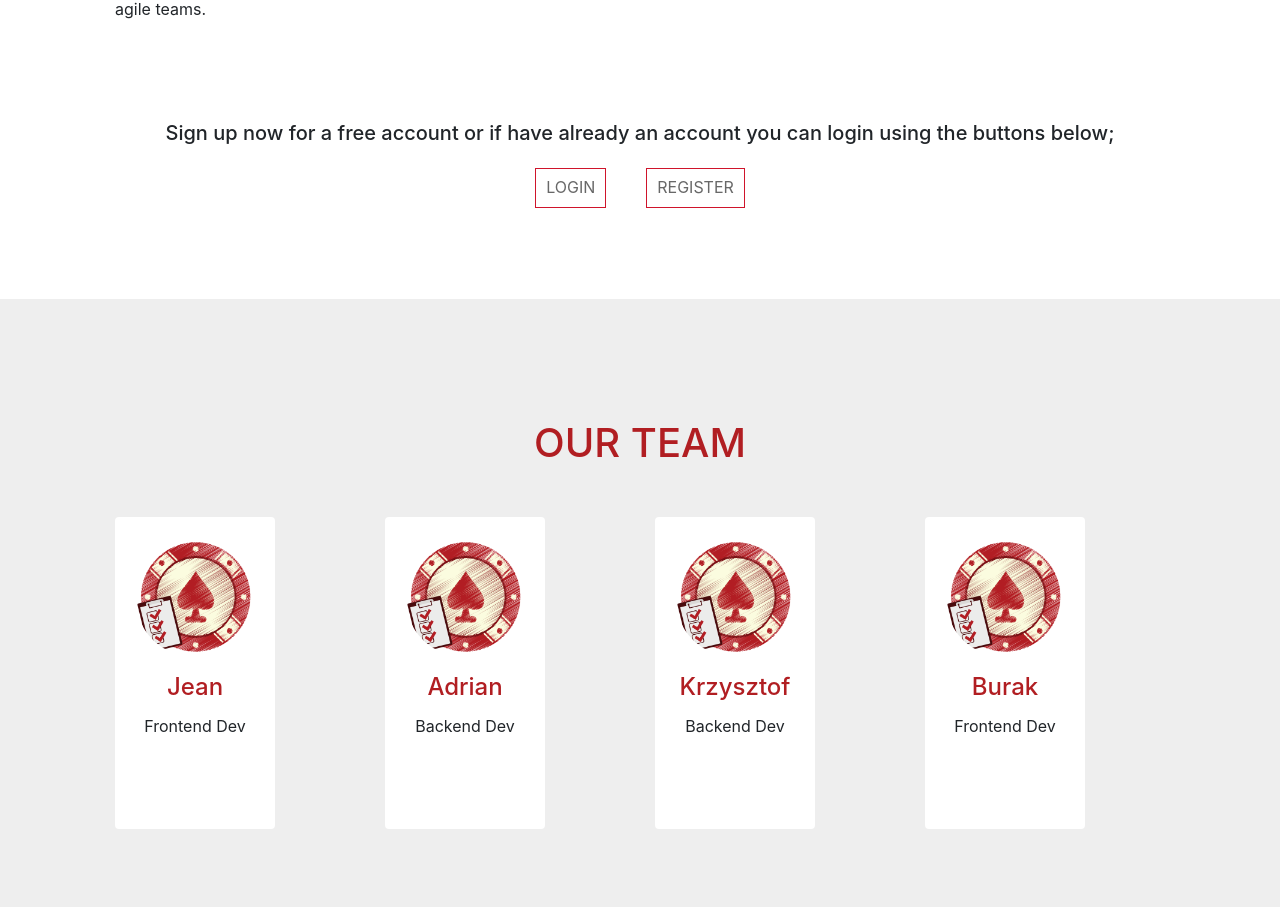
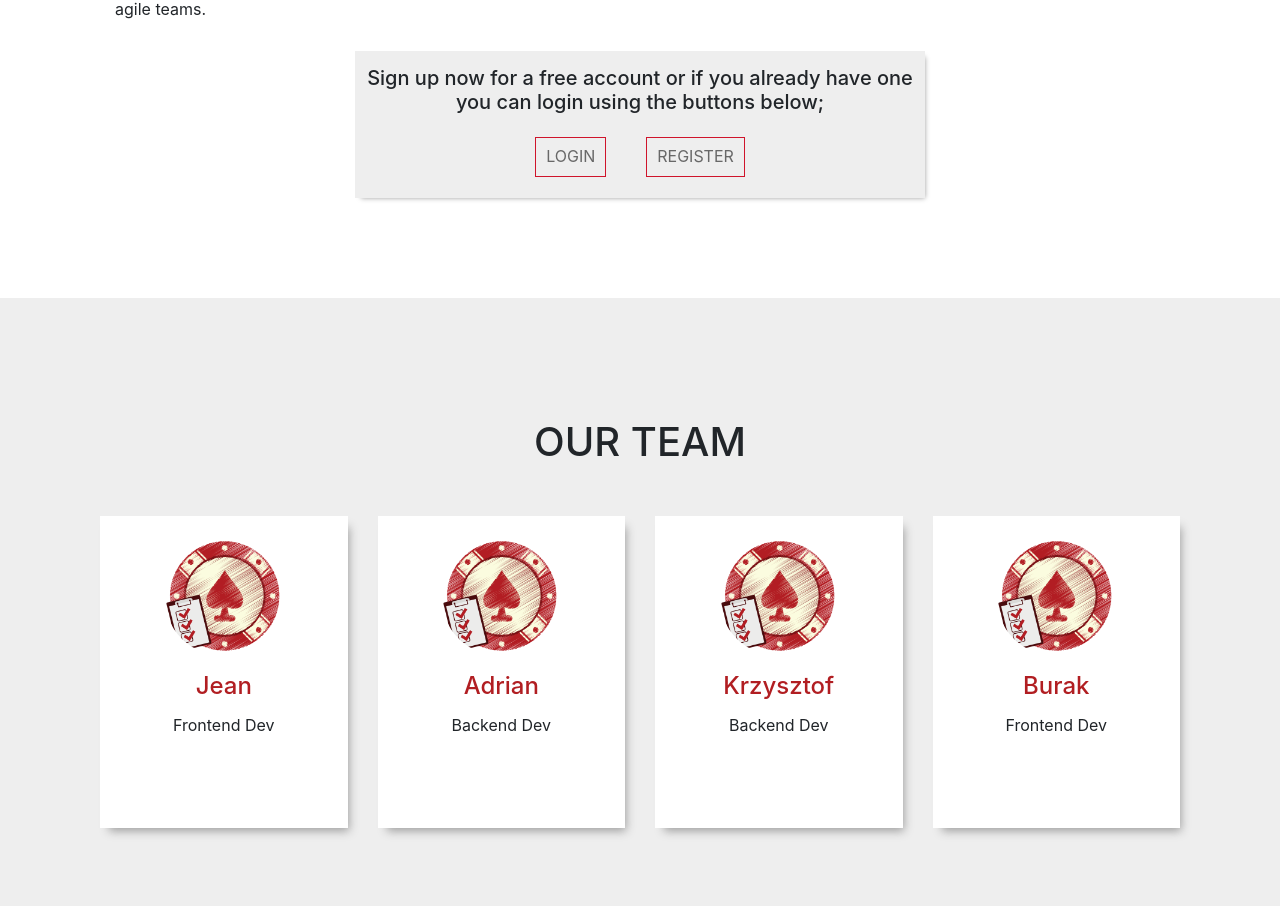
Before and after one commit to jeankhechfe/planning-poker-ui, a Vue app: page / in a window 1280 px wide. Shown: the part 359-1266 px from the top of the page. Built offline with nearby package versions, Linux system fonts and the light colour scheme.

Commit message:
edit style

```diff
--- a/src/components/OurTeam.vue
+++ b/src/components/OurTeam.vue
@@ -2,10 +2,10 @@
   <section id="team" class="pb-5">
     <div class="container">
       <h5 class="section-title h1">OUR TEAM</h5>
-      <div class="container" style="display:flex">
-        <div
+      <div class="container">
+        <div class="row">
+          <div
           class="col-xs-12 col-sm-6 col-md-3"
-          style="display:flex"
           v-for="teamMember in teamMembers"
           v-bind:key="teamMember.id"
         >
@@ -24,7 +24,7 @@
               </div>
               <div class="backside">
                 <div class="card">
-                  <div class="card-body text-center mt-4">
+                  <div class="card-body text-center">
                     <h4 class="card-title">{{ teamMember.name }}</h4>
                     <p class="card-text">{{teamMember.detailed_title}}</p>
                   </div>
@@ -32,6 +32,7 @@
               </div>
             </div>
           </div>
+        </div>
         </div>
       </div>
     </div>
@@ -80,27 +81,12 @@ export default {
   margin-top: 100px;
 }
 
-.btn-primary:hover,
-.btn-primary:focus {
-  background-color: #b11e22;
-  border-color: #b11e22;
-  box-shadow: none;
-  outline: none;
-}
-
-.btn-primary {
-  color: #fff;
-  background-color: #b11e22;
-  border-color: #b11e22;
-}
-
 section {
   padding: 120px 0;
 }
 
 section .section-title {
   text-align: center;
-  color: #b11e22;
   margin-bottom: 50px;
   text-transform: uppercase;
 }
@@ -108,6 +94,7 @@ section .section-title {
 #team .card {
   border: none;
   background: #ffffff;
+  border-radius: 0;
 }
 
 .image-flip:hover .backside,
@@ -117,7 +104,6 @@ section .section-title {
   -o-transform: rotateY(0deg);
   -ms-transform: rotateY(0deg);
   transform: rotateY(0deg);
-  border-radius: 0.25rem;
 }
 
 .image-flip:hover .frontside,
@@ -147,12 +133,16 @@ section .section-title {
   -ms-transform: rotateY(0deg);
   z-index: 2;
   margin-bottom: 30px;
+  -webkit-box-shadow: 5px 7px 9px -4px rgb(158, 158, 158);
+  -moz-box-shadow: 5px 7px 9px -4px rgb(158, 158, 158);
+  box-shadow: 5px 7px 9px -4px rgb(158, 158, 158);
 }
 
 .backside {
   position: absolute;
   top: 0;
   left: 0;
+  right: 0;
   background: white;
   -webkit-transform: rotateY(-180deg);
   -moz-transform: rotateY(-180deg);
--- a/src/components/RegisterAndLoginBtns.vue
+++ b/src/components/RegisterAndLoginBtns.vue
@@ -1,10 +1,14 @@
 <template>
-  <div class="container" style="margin-top:100px">
+  <div class="container">
     <div class="text-center">
-      <h5>Sign up now for a free account or if have already an account you can login using the buttons below;</h5>
-      <div style="margin-top:30px">
-        <router-link class="primary-btn" :to="{ name: 'Login' }">Login</router-link>
-        <router-link class="primary-btn" :to="{ name: 'Register' }">Register</router-link>
+      <div class="row">
+        <div class="col-md-6 offset-md-3">
+          <h5>Sign up now for a free account or if you already have one you can login using the buttons below;</h5>
+          <div style="margin-top:30px">
+            <router-link class="primary-btn" :to="{ name: 'Login' }">Login</router-link>
+            <router-link class="primary-btn" :to="{ name: 'Register' }">Register</router-link>
+          </div>
+        </div>
       </div>
     </div>
   </div>
@@ -17,6 +21,13 @@ export default {
 </script>
 
 <style scoped>
+.col-md-6 {
+  background-color: #eee;
+  padding: 15px 0 30px 0;
+  -webkit-box-shadow: 3px 3px 5px -3px rgb(158, 158, 158);
+  -moz-box-shadow: 3px 3px 5px -3px rgb(158, 158, 158);
+  box-shadow: 3px 3px 5px -3px rgb(158, 158, 158);
+}
 .primary-btn {
   text-decoration: none;
   text-transform: uppercase;
--- a/src/views/Landing.vue
+++ b/src/views/Landing.vue
@@ -17,9 +17,5 @@ export default {
     AboutContent,
     OurTeam,
   },
-  created() {
-    // TODO: check if user is registered then redirect to dashboard
-    // this.$router.push({ name: "Dashboard" });
-  },
 };
 </script>
```
